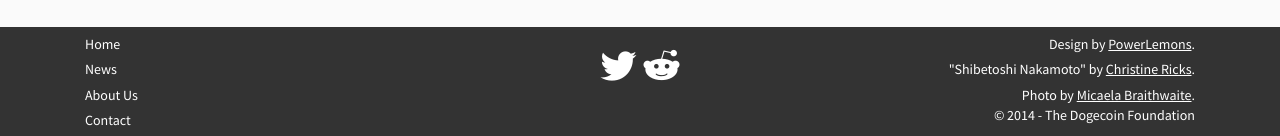
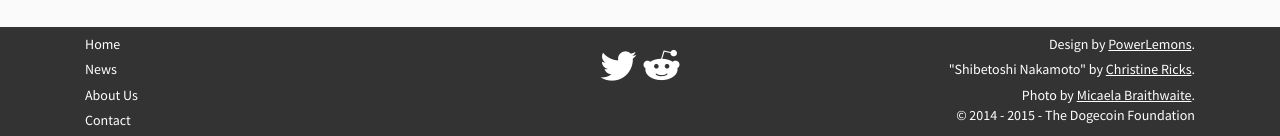
Before and after one commit to dogecoinfoundation/old-website, a Jekyll site: the page built from index.html, in a window 1280 px wide. Shown: the part 1500-1636 px from the top of the page. Built offline with Jekyll 4.4.1, drawn with Linux system fonts in a browser that asks for light colours; nearby versions of some CDN libraries.

Commit message:
change copyright year

```diff
--- a/_includes/footer.html
+++ b/_includes/footer.html
@@ -18,7 +18,7 @@
         "Shibetoshi Nakamoto" by <a href="http://christinemix.com" class="explicit-link" target="_blank">Christine Ricks</a>.
       </h5>
       <h5>Photo by <a href="https://twitter.com/ciaela" class="explicit-link" target="_blank">Micaela Braithwaite</a>.</h5>
-      <h5 style="margin-top: -5px;">&copy; 2014 - The Dogecoin Foundation</h5>
+      <h5 style="margin-top: -5px;">&copy; 2014 - 2015 - The Dogecoin Foundation</h5>
     </div>
   </div>
 </footer>
```
